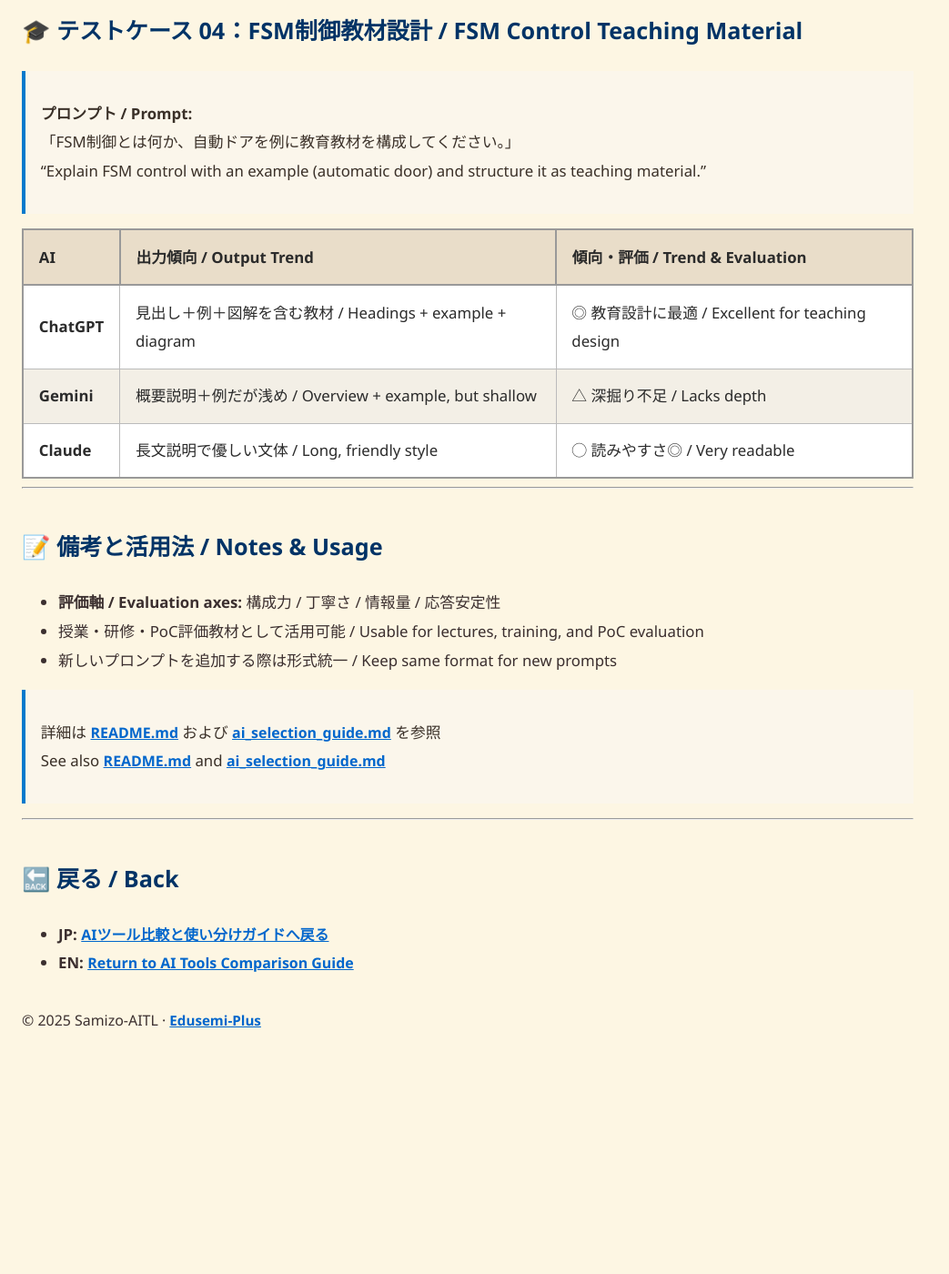
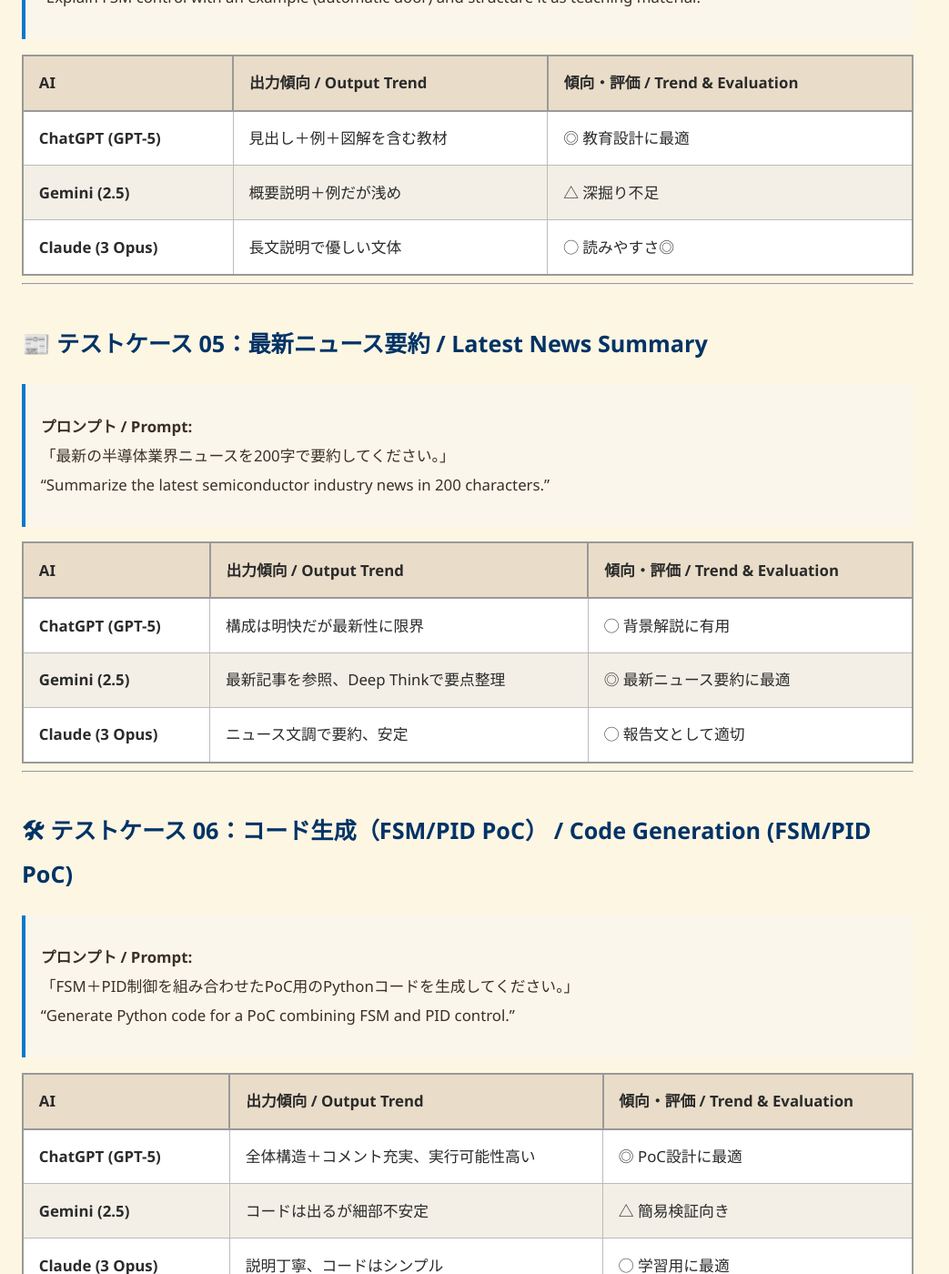
Before and after one commit to Samizo-AITL/Edusemi-Plus, a Jekyll site: the page built from ai-tools-comparison/prompt_test_cases.md, in a window 1280 px wide and 1400 px high, scrolled down 2084 px. Shown: the whole window at 91% size, without its empty margins (0-1043 px from the left). Built offline with Jekyll 4.4.1, drawn with Linux system fonts in a browser that asks for light colours; before the commit the page ends 3269 px from its top, so only the background shows below that; some of the changed text lies outside the part shown.

Commit message:
Update prompt_test_cases.md

```diff
--- a/ai-tools-comparison/prompt_test_cases.md
+++ b/ai-tools-comparison/prompt_test_cases.md
@@ -22,9 +22,9 @@
 
 | AI | 回答要点 / Key Points | 傾向・評価 / Trend & Evaluation |
 |----|----------------------|----------------------------------|
-| **ChatGPT (GPT-4o)** | 台湾・米中対立・先端ノード供給拠点・米国/日本進出・リスク集中 | ◎ 論理構成と説明力が高く教材化に最適 / Excellent structure, good for teaching |
-| **Gemini (1.5 Pro)** | 米中関係・CHIPS法・海外拠点・NVIDIA関連 | ◯ 最新動向に強いが箇条書き傾向 / Good latest info, list-like style |
-| **Claude (Opus)** | 経済安全保障・リスク分散・外交的影響 | ◎ 丁寧で読みやすい要約文 / Very readable and polite summary |
+| **ChatGPT (GPT-5)** | 台湾・米中対立・先端ノード供給拠点・米国/日本進出・リスク集中 | ◎ 論理構成と説明力が高く教材化に最適 |
+| **Gemini (2.5 Pro / Flash)** | 米中関係・CHIPS法・海外拠点・NVIDIA関連・Deep Thinkで因果整理 | ◎ 最新動向＋因果推論に強い |
+| **Claude (3 Opus)** | 経済安全保障・リスク分散・外交的影響 | ◎ 丁寧で読みやすい要約文 |
 
 ---
 
@@ -34,9 +34,9 @@
 
 | AI | 出力傾向 / Output Trend | 傾向・評価 / Trend & Evaluation |
 |----|------------------------|----------------------------------|
-| **ChatGPT** | 見出し構造と論理展開が優秀 / Strong headings & flow | ◎ 教材構成力に優れる / Great for curriculum design |
-| **Gemini** | Markdown可能だが構造が不安定 / Markdown OK, structure unstable | △ 補助利用向き / Best as secondary tool |
-| **Claude** | 文が丁寧だが構成力控えめ / Polite text, modest structure | ◯ 整形に最適 / Best for polishing |
+| **ChatGPT (GPT-5)** | 見出し構造と論理展開が優秀、図解も提案 | ◎ 教材構成力に優れる |
+| **Gemini (2.5)** | Markdown可能だが構造が不安定、情報は最新 | ◯ 最新性補完に有用 |
+| **Claude (3 Opus)** | 文が丁寧だが構成力控えめ | ◯ 整形に最適 |
 
 ---
 
@@ -46,9 +46,9 @@
 
 | AI | 出力傾向 / Output Trend | 傾向・評価 / Trend & Evaluation |
 |----|------------------------|----------------------------------|
-| **ChatGPT** | 要点抽出は得意だが削りすぎる場合あり / Good at key points, sometimes over-trims | ◯ 安定だが調整必要 / Stable but needs tweaking |
-| **Gemini** | 自然な表現だが情報過多傾向 / Natural but info-heavy | ◯ 短縮にはやや不向き / Not ideal for short limits |
-| **Claude** | 自然かつ指定字数内で要約 / Natural, fits word limit | ◎ 圧縮と丁寧さを両立 / Best for concise & polite |
+| **ChatGPT (GPT-5)** | 要点抽出は得意だが削りすぎる場合あり | ◯ 安定だが調整必要 |
+| **Gemini (2.5)** | 自然な表現だが情報過多傾向 | ◯ 短縮にはやや不向き |
+| **Claude (3 Opus)** | 自然かつ指定字数内で要約 | ◎ 圧縮と丁寧さを両立 |
 
 ---
 
@@ -60,20 +60,50 @@
 
 | AI | 出力傾向 / Output Trend | 傾向・評価 / Trend & Evaluation |
 |----|------------------------|----------------------------------|
-| **ChatGPT** | 見出し＋例＋図解を含む教材 / Headings + example + diagram | ◎ 教育設計に最適 / Excellent for teaching design |
-| **Gemini** | 概要説明＋例だが浅め / Overview + example, but shallow | △ 深掘り不足 / Lacks depth |
-| **Claude** | 長文説明で優しい文体 / Long, friendly style | ◯ 読みやすさ◎ / Very readable |
+| **ChatGPT (GPT-5)** | 見出し＋例＋図解を含む教材 | ◎ 教育設計に最適 |
+| **Gemini (2.5)** | 概要説明＋例だが浅め | △ 深掘り不足 |
+| **Claude (3 Opus)** | 長文説明で優しい文体 | ◯ 読みやすさ◎ |
+
+---
+
+## 📰 テストケース 05：最新ニュース要約 / Latest News Summary
+
+> **プロンプト / Prompt:**
+> 「最新の半導体業界ニュースを200字で要約してください。」
+> "Summarize the latest semiconductor industry news in 200 characters."
+
+| AI | 出力傾向 / Output Trend | 傾向・評価 / Trend & Evaluation |
+|----|------------------------|----------------------------------|
+| **ChatGPT (GPT-5)** | 構成は明快だが最新性に限界 | ◯ 背景解説に有用 |
+| **Gemini (2.5)** | 最新記事を参照、Deep Thinkで要点整理 | ◎ 最新ニュース要約に最適 |
+| **Claude (3 Opus)** | ニュース文調で要約、安定 | ◯ 報告文として適切 |
+
+---
+
+## 🛠 テストケース 06：コード生成（FSM/PID PoC） / Code Generation (FSM/PID PoC)
+
+> **プロンプト / Prompt:**
+> 「FSM＋PID制御を組み合わせたPoC用のPythonコードを生成してください。」
+> "Generate Python code for a PoC combining FSM and PID control."
+
+| AI | 出力傾向 / Output Trend | 傾向・評価 / Trend & Evaluation |
+|----|------------------------|----------------------------------|
+| **ChatGPT (GPT-5)** | 全体構造＋コメント充実、実行可能性高い | ◎ PoC設計に最適 |
+| **Gemini (2.5)** | コードは出るが細部不安定 | △ 簡易検証向き |
+| **Claude (3 Opus)** | 説明丁寧、コードはシンプル | ◯ 学習用に最適 |
+| **DeepSeek Coder V3** | 高速かつ高精度のコード生成 | ◎ 実装検証に最適 |
 
 ---
 
 ## 📝 備考と活用法 / Notes & Usage
 
-- **評価軸 / Evaluation axes:** 構成力 / 丁寧さ / 情報量 / 応答安定性
-- 授業・研修・PoC評価教材として活用可能 / Usable for lectures, training, and PoC evaluation
-- 新しいプロンプトを追加する際は形式統一 / Keep same format for new prompts
+- **評価軸 / Evaluation axes:** 構成力 / 丁寧さ / 情報量 / 応答安定性 / 最新性
+- 授業・研修・PoC評価教材として活用可能
+- 新しいプロンプトを追加する際は形式統一
+- OSSモデルやエージェント連携（ChatGPT＋Gemini）も今後検証対象に追加予定
 
+> 本演習ログは **2025年9月時点** のモデル性能に基づく
 > 詳細は [README.md](./README.md) および [ai_selection_guide.md](./ai_selection_guide.md) を参照
-> See also [README.md](./README.md) and [ai_selection_guide.md](./ai_selection_guide.md)
 
 ---
 
```
